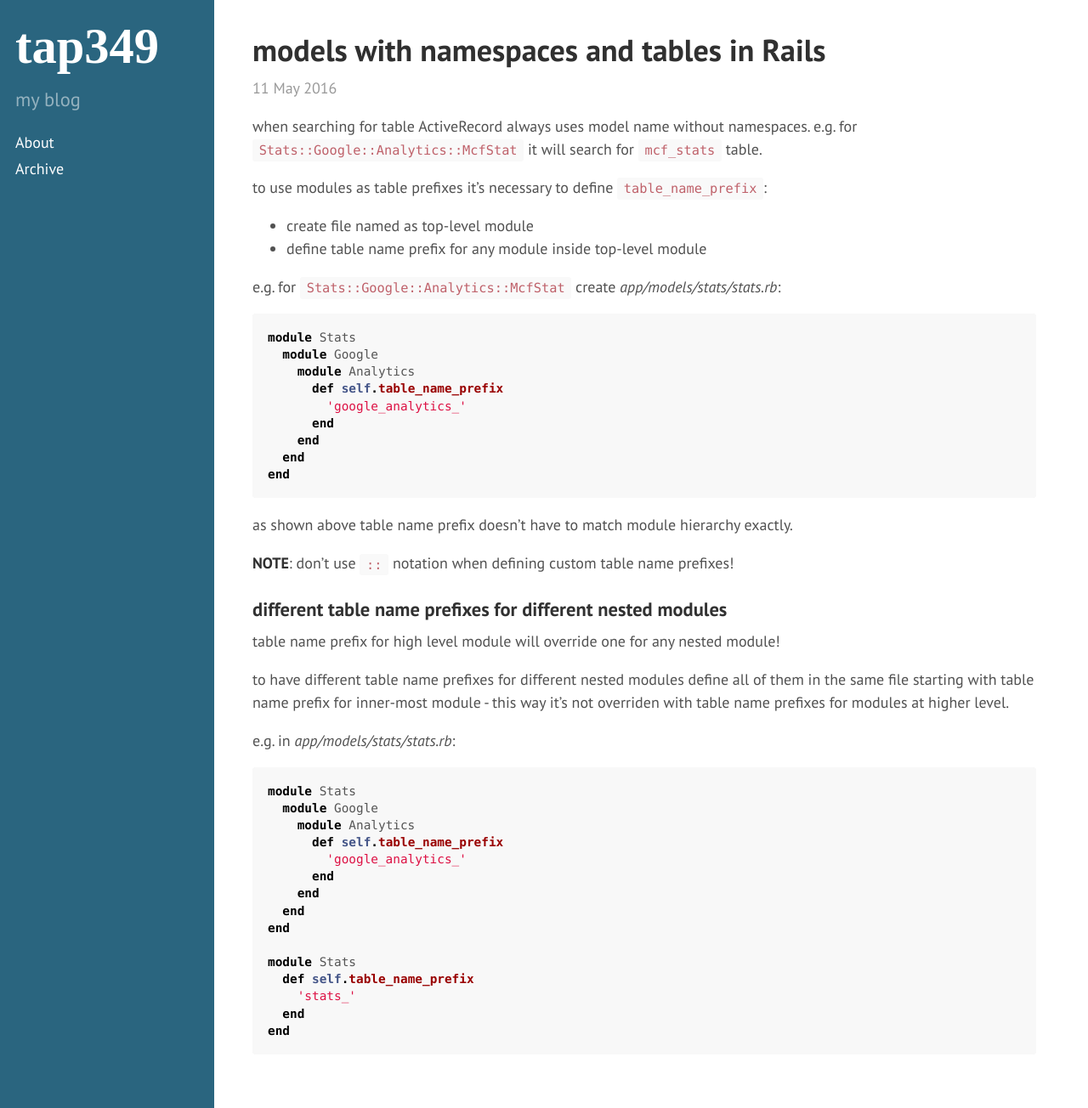
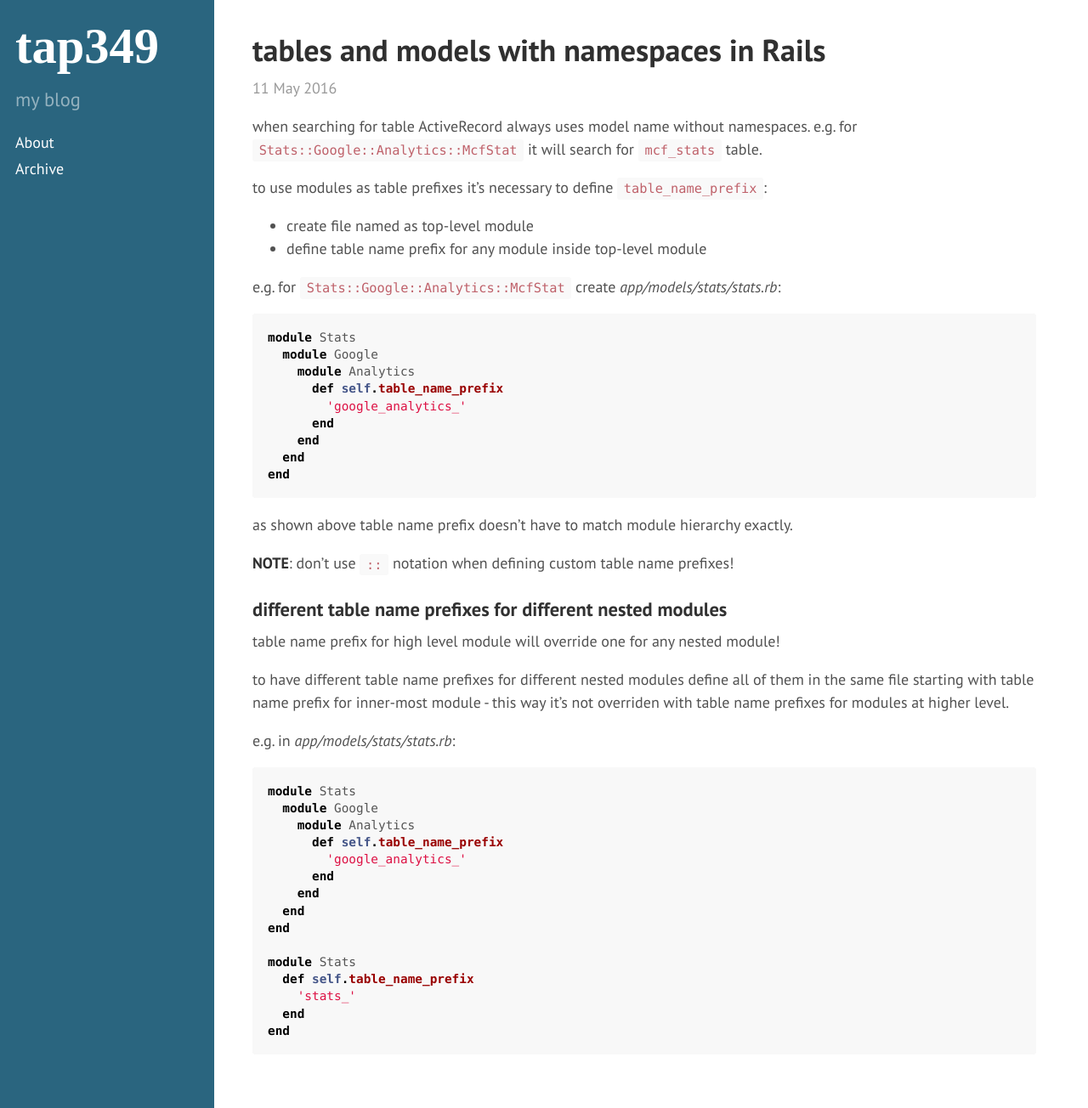
Before and after one commit to tap349/tap349.github.io, a Jekyll site: the page built from _posts/2016-05-11-tables-and-models-with-namespaces-in-rails.md, in a window 1280 px wide and 1304 px high. Shown: the whole window at 85% size. Built offline with Jekyll 4.4.1, drawn with Linux system fonts in a browser that asks for light colours.

Commit message:
update 2016-05-11_20:01:39

```diff
--- a/_posts/2016-05-11-models-with-namespaces-and-tables-in-rails.md
+++ b/_posts/2016-05-11-tables-and-models-with-namespaces-in-rails.md
@@ -1,6 +1,6 @@
 ---
 layout: post
-title: models with namespaces and tables in Rails
+title: tables and models with namespaces in Rails
 date: 2016-05-11 19:03:23 +0300
 access: public
 categories: [rails]
```
